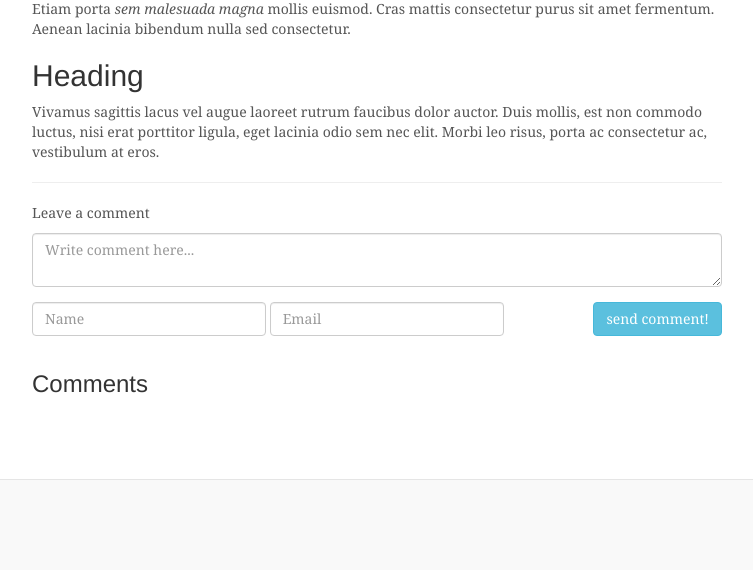
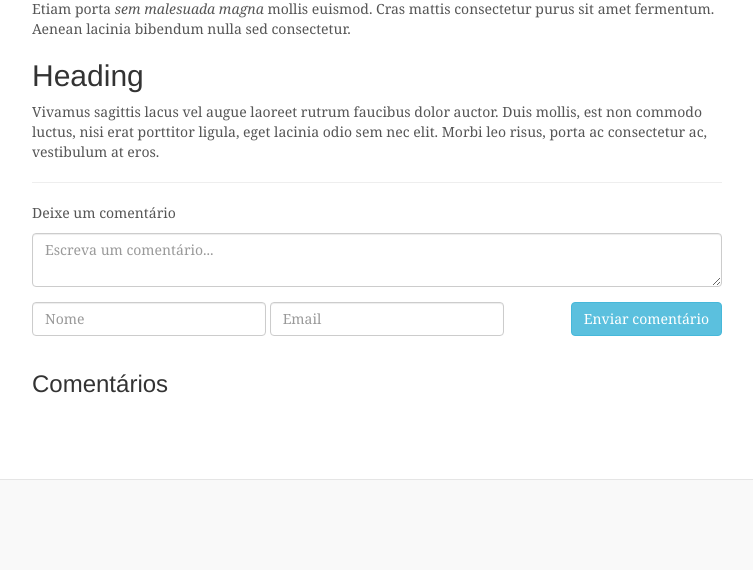
Before and after one commit to maloky/nocomments, a Django app: page / in a window 1280 px wide. Shown: the part 905-1475 px from the top of the page, without its empty margins (83-836 px from the left). Run offline with Django 3.2, Linux system fonts and the light colour scheme; parts of the project's set-up code (start-up, migrations or seed data) failed here and were passed over; some libraries are stand-ins or nearby versions.

Commit message:
Translations to PT

```diff
--- a/templates/blog.html
+++ b/templates/blog.html
@@ -10,7 +10,7 @@
     <meta name="author" content="">
 
     <script src="{% static "/js/angular.js" %}"></script>
-    <title>The amaze wire</title>
+    <title>No Comments</title>
 
     <!-- Bootstrap core CSS -->
     <!-- Latest compiled and minified CSS -->
@@ -26,7 +26,7 @@
     <div class="container">
 
       <div class="blog-header">
-        <h1 class="blog-title">The amaze wire</h1>
+        <h1 class="blog-title">No Comments</h1>
         <p class="lead blog-description">A modest comment project with high hopes.</p>
       </div>
 
@@ -52,12 +52,12 @@
 
             <div class="row" ng-controller="nocommentController as comments">
                 <div class="col-sm-12">
-                  <p>Leave a comment</p>
+                  <p>Deixe um comentário</p>
                 </div>
                 <form ng-submit="comments.addComment();">
                   <div class="form-group col-sm-12">
                     <textarea type="text"
-                            placeholder="Write comment here..."
+                            placeholder="Escreva um comentário..."
                             class="form-control"
                             ng-model="comments.comment">
                     </textarea>
@@ -65,8 +65,8 @@
                   <div class="form-group form-inline col-sm-12">
                     <input
                         type="text"
-                        placeholder="Name"
-                        name="Name"
+                        placeholder="Nome"
+                        name="name"
                         required=""
                         class="form-control"
                         ng-model="comments.name">
@@ -78,14 +78,14 @@
                         required=""
                         ng-model="comments.email">
                     <button type="submit" class="btn btn-info pull-right">
-                      send comment!
+                      Enviar comentário
                     </button>
                   </div>
                 </form>
 
                 <div class="col-sm-12">
 
-                <h3>Comments</h3>
+                <h3>Comentários</h3>
                 <div class="row" ng-repeat="comment in comments.list">
                   <div class="col-sm-1">
                     <div class="thumbnail">
@@ -107,7 +107,6 @@
                       </div><!-- /.panel-body -->
                     </div><!-- /.panel panel-default -->
                   </div><!-- /.col-sm-10 -->
-
                 </div><!-- /.row -->
               </div><!-- /.col-sm-12 -->
             </div><!-- end of cotroller div -->
```
Also changed, not shown: assets/js/timeago.js (+12 -12 lines).
